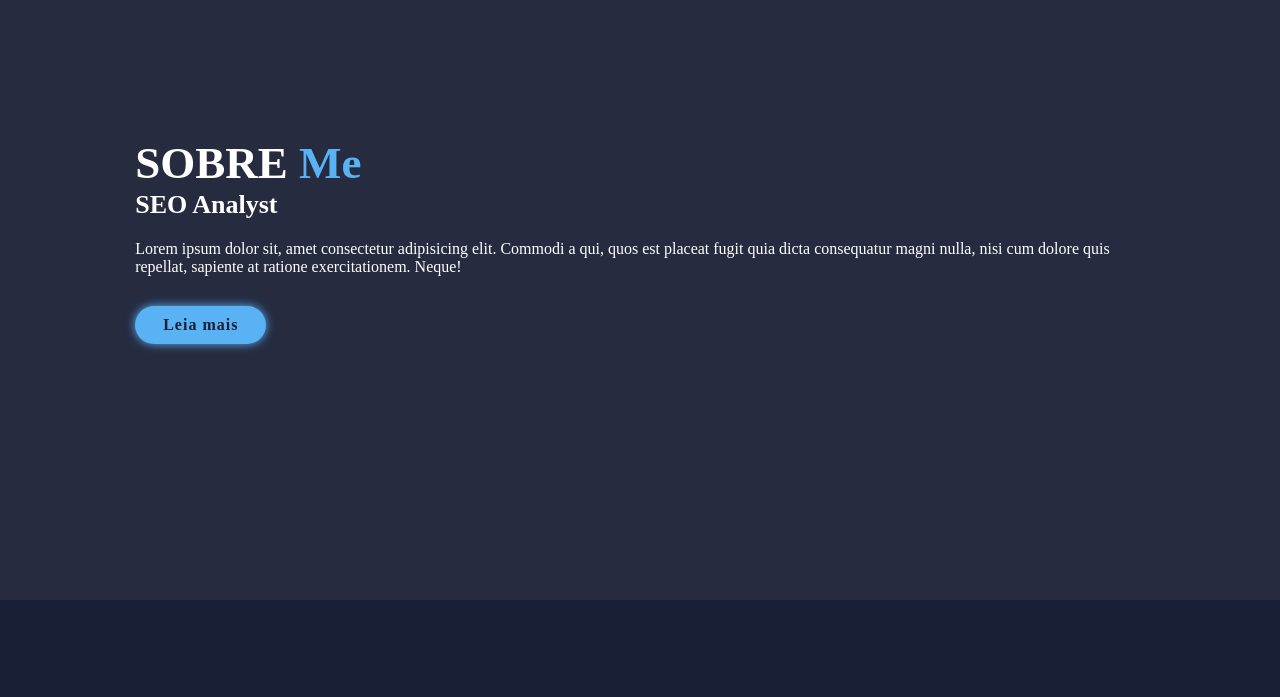
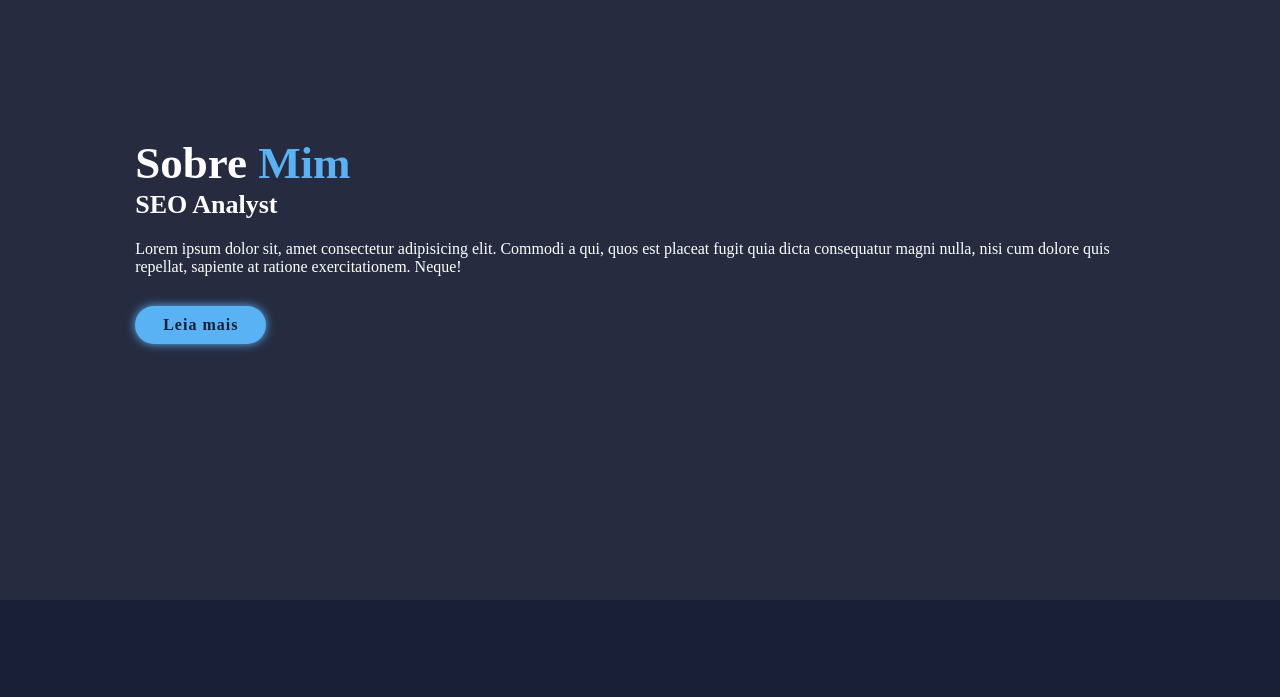
Before and after one commit to micaelrosario/Portifolio_Micael, a plain HTML site: page index.html in a window 1280 px wide. Shown: the part 1000-1697 px from the top of the page. Drawn offline with Linux system fonts and the light colour scheme.

Commit message:
add imagem

```diff
--- a/index.html
+++ b/index.html
@@ -54,7 +54,7 @@
         </div>
 
         <div class="sobre-content">
-            <h2 class="heading">SOBRE <span>Me</span></h2>
+            <h2 class="heading">Sobre <span>Mim</span></h2>
             <h3>SEO Analyst</h3>
             <p>Lorem ipsum dolor sit, amet consectetur adipisicing elit. Commodi a qui, quos est placeat fugit quia dicta consequatur magni nulla, nisi cum dolore quis repellat, sapiente at ratione exercitationem. Neque!</p>
             <a href="#" class="btn">Leia mais</a>
```
Also changed, not shown: img/3.jpg (added), img/aboutpic.png (added), img/profiledp.png (added), 5 other files.
